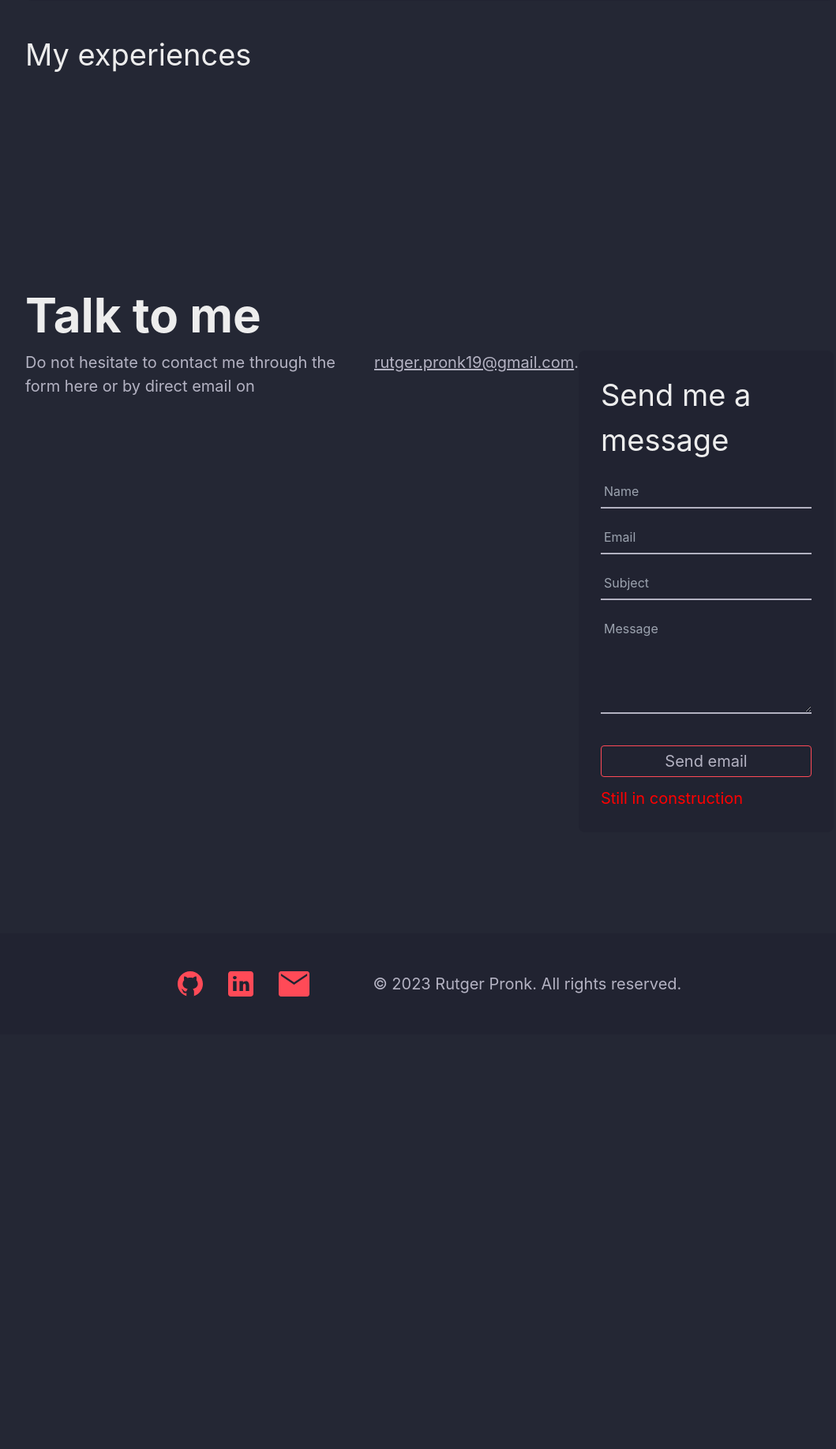
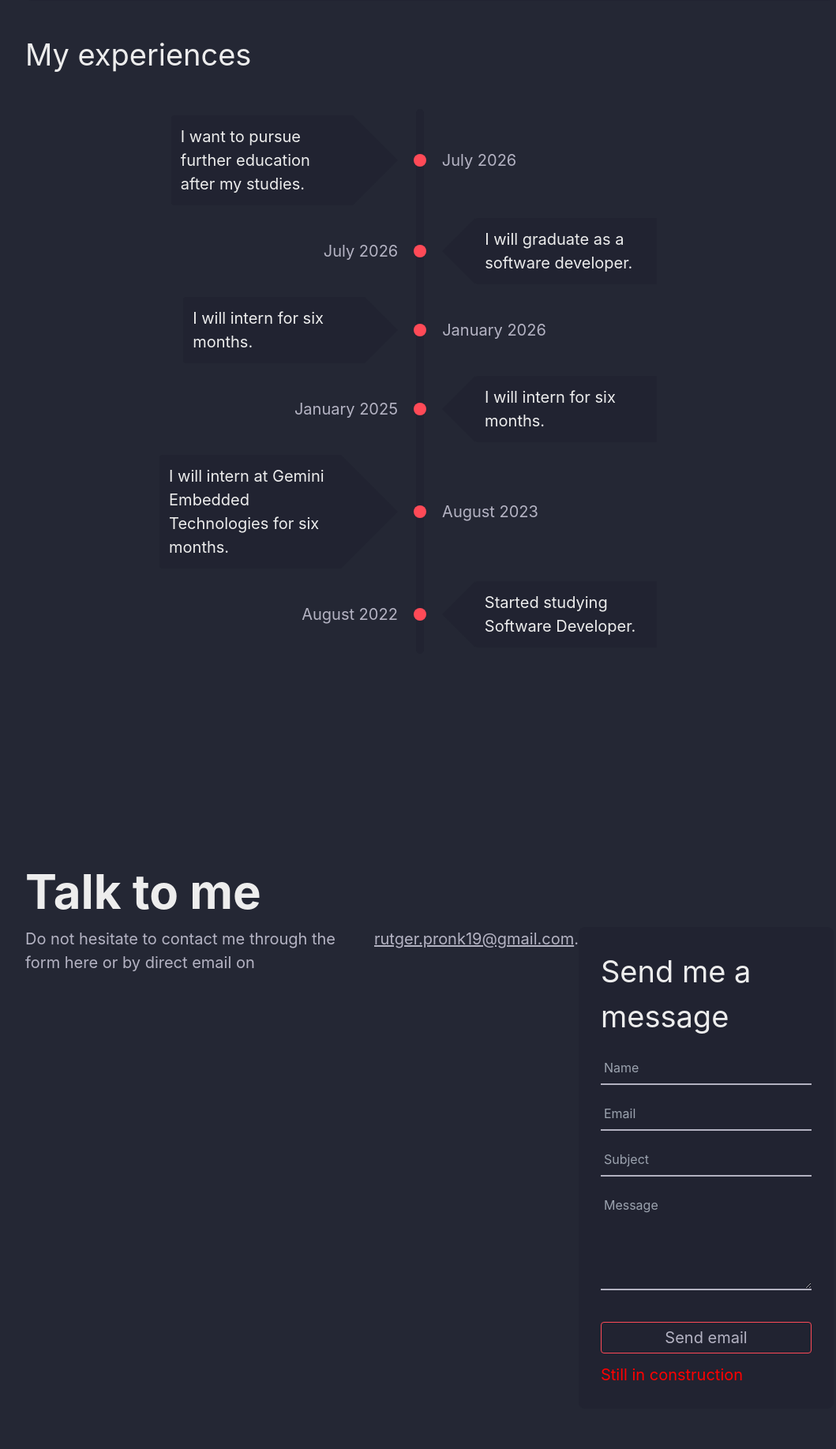
Before and after one commit to Rutger505/portfolio, a PHP site: page / in a window 1280 px wide. Shown: the part 3439-5274 px from the top of the page at 79% size, without its empty margins (96-1155 px from the left). Before the commit the page ends 4701 px from the top, so only its background shows below. Run offline with PHP 8.4, Linux system fonts and the light colour scheme.

Commit message:
my work experience tree

```diff
--- a/src/index.html
+++ b/src/index.html
@@ -11,6 +11,7 @@
 	<script src="scripts/compactHeader.js" defer></script>
 	<script src="scripts/underlineHeader.js" defer></script>
 	<script src="scripts/copyEmail.js" defer></script>
+	<script src="scripts/experienceElement.js"></script>
 	<!-- document icons -->
 	<link rel="icon" href="img/website-icon.svg" type="image/svg+xml">
 	<link rel="icon" href="img/website-icon.png" type="image/png">
@@ -184,9 +185,19 @@
 			</div>
 		</div>
 		<h2 class="mt-10">My experiences</h2>
+		<div class="relative flex justify-center mt-10">
+			<div class="flex flex-col items-center">
+				<work-experience text="I want to pursue further education after my studies." date="July 2026"></work-experience>
+				<work-experience text="I will graduate as a software developer." date="July 2026"></work-experience>
+				<work-experience text="I will intern for six months." date="January 2026"></work-experience>
+				<work-experience text="I will intern for six months." date="January 2025"></work-experience>
+				<work-experience text="I will intern at Gemini Embedded Technologies for six months." date="August 2023"></work-experience>
+				<work-experience text="Started studying Software Developer." date="August 2022"></work-experience>
+			</div>
+		</div>
 	</section>
 
-	<section id="contact" class="py-32 mx-spacing">
+	<section id="contact" class="py-32 rounded-t mx-spacing">
 		<h1>Talk to me</h1>
 		<div class="flex justify-between">
 			<div class="flex items-start ">
--- /dev/null
+++ b/src/scripts/experienceElement.js
@@ -0,0 +1,90 @@
+let elementCount = 0;
+
+class experienceElement extends HTMLElement {
+    constructor() {
+        super();
+    }
+
+    connectedCallback() {
+        elementCount++;
+
+        let date = this.getAttribute("date") || "#####";
+        let text = this.getAttribute("text") || "#####";
+
+        const rightSide = elementCount % 2 == 0;
+
+        if (rightSide) {
+            this.innerHTML = `
+                <div class="flex items-center mr-6 gap-x-5 relative justify-center">
+					<p id="experience-date-${elementCount}">${date}</p>
+
+				    <div id="experience-line-${elementCount}" class="absolute w-[10px] h-full bg-secondary -z-10 flex items-center just"></div>
+
+					<div class="w-4 h-4 rounded-full bg-accent"></div>
+
+					<div id="experience-text-container-${elementCount}" class="flex my-2">
+						<div id="experience-border-${elementCount}" class="border-r-[42px] border-t-transparent border-b-transparent border-r-secondary border-l-transparent"></div>
+						<p id="experience-text-${elementCount}" class="p-3 rounded-l bg-secondary w-[230px] h-fit text-text">${text}</p>
+					</div>
+				</div>
+        `;
+        } else {
+            this.innerHTML = `
+                <div class="flex items-center mr-6 gap-x-5 relative justify-center">
+                    <div id="experience-text-container-${elementCount}" class="flex my-2">
+                        <p id="experience-text-${elementCount}" class="p-3 rounded-l bg-secondary w-[230px] h-fit text-text">${text}</p>
+                        <div id="experience-border-${elementCount}" class="border-l-[42px] border-t-transparent border-b-transparent border-l-secondary border-r-transparent"></div>
+                    </div>
+
+				    <div id="experience-line-${elementCount}" class="absolute w-[10px] h-full  bg-secondary -z-10 flex items-center just"></div>
+
+                    <div class="w-4 h-4 rounded-full bg-accent"></div>
+
+                    <p id="experience-date-${elementCount}">${date}</p>
+                </div>
+        `;
+        }
+
+        const textElement = document.querySelector(`#experience-text-${elementCount}`);
+        const textHeight = textElement.clientHeight;
+        const borderSize = textHeight / 2;
+
+        // set correct border size
+        const borderElement = document.querySelector(`#experience-border-${elementCount}`);
+        borderElement.style.borderWidth = `${borderSize}px`;
+        if (rightSide) {
+            borderElement.style.marginLeft = `-${borderSize}px`;
+        } else {
+            borderElement.style.marginRight = `-${borderSize}px`;
+        }
+
+        // set correct margin for centering
+        const textContainer = document.querySelector(`#experience-text-container-${elementCount}`);
+        const dateText = document.querySelector(`#experience-date-${elementCount}`); // where margin whill be applied
+
+        const textContainerWidth = textContainer.clientWidth;
+        const dateTextWidth = dateText.clientWidth;
+
+        const margin = textContainerWidth - dateTextWidth;
+
+        if (rightSide) {
+            dateText.style.marginLeft = `${margin}px`;
+        } else {
+            dateText.style.marginRight = `${margin}px`;
+        }
+
+        // rounded middle line only at top and bottom
+        const lineElement = document.querySelector(`#experience-line-${elementCount}`);
+        if (elementCount == 1) {
+            lineElement.classList.add("rounded-t-full");
+        }
+        lineElement.classList.add("rounded-b-full");
+
+        if (elementCount !== 1) {
+            const oldLineElement = document.querySelector(`#experience-line-${elementCount - 1}`);
+            console.log(oldLineElement);
+            oldLineElement.classList.remove("rounded-b-full");
+        }
+    }
+}
+customElements.define("work-experience", experienceElement);
--- a/src/style/main.css
+++ b/src/style/main.css
@@ -671,9 +671,18 @@ p {
   top: 0px;
 }
 
+.-z-10 {
+  z-index: -10;
+}
+
 .mx-spacing {
   margin-left: 10%;
   margin-right: 10%;
+}
+
+.my-2 {
+  margin-top: 0.5rem;
+  margin-bottom: 0.5rem;
 }
 
 .mb-5 {
@@ -682,6 +691,10 @@ p {
 
 .ml-1 {
   margin-left: 0.25rem;
+}
+
+.mr-6 {
+  margin-right: 1.5rem;
 }
 
 .mt-10 {
@@ -748,6 +757,10 @@ p {
   height: 6rem;
 }
 
+.h-4 {
+  height: 1rem;
+}
+
 .h-8 {
   height: 2rem;
 }
@@ -764,6 +777,11 @@ p {
   height: 400px;
 }
 
+.h-fit {
+  height: -moz-fit-content;
+  height: fit-content;
+}
+
 .h-full {
   height: 100%;
 }
@@ -774,6 +792,18 @@ p {
 
 .min-h-screen {
   min-height: 100vh;
+}
+
+.w-4 {
+  width: 1rem;
+}
+
+.w-\[10px\] {
+  width: 10px;
+}
+
+.w-\[230px\] {
+  width: 230px;
 }
 
 .w-\[80\%\] {
@@ -857,6 +879,11 @@ p {
        column-gap: 6rem;
 }
 
+.gap-x-5 {
+  -moz-column-gap: 1.25rem;
+       column-gap: 1.25rem;
+}
+
 .gap-x-7 {
   -moz-column-gap: 1.75rem;
        column-gap: 1.75rem;
@@ -892,12 +919,68 @@ p {
   border-radius: 0.5rem;
 }
 
+.rounded-b-full {
+  border-bottom-right-radius: 9999px;
+  border-bottom-left-radius: 9999px;
+}
+
+.rounded-l {
+  border-top-left-radius: 0.25rem;
+  border-bottom-left-radius: 0.25rem;
+}
+
+.rounded-t {
+  border-top-left-radius: 0.25rem;
+  border-top-right-radius: 0.25rem;
+}
+
+.rounded-t-full {
+  border-top-left-radius: 9999px;
+  border-top-right-radius: 9999px;
+}
+
+.border {
+  border-width: 1px;
+}
+
 .border-b-2 {
   border-bottom-width: 2px;
 }
 
+.border-l-\[42px\] {
+  border-left-width: 42px;
+}
+
+.border-r-\[42px\] {
+  border-right-width: 42px;
+}
+
 .border-detail {
   border-color: #EFEDFDB5;
+}
+
+.border-b-transparent {
+  border-bottom-color: transparent;
+}
+
+.border-l-secondary {
+  border-left-color: #1E212E80;
+}
+
+.border-l-transparent {
+  border-left-color: transparent;
+}
+
+.border-r-secondary {
+  border-right-color: #1E212E80;
+}
+
+.border-r-transparent {
+  border-right-color: transparent;
+}
+
+.border-t-transparent {
+  border-top-color: transparent;
 }
 
 .bg-accent {
@@ -921,6 +1004,10 @@ p {
   padding: 0.5rem;
 }
 
+.p-3 {
+  padding: 0.75rem;
+}
+
 .p-7 {
   padding: 1.75rem;
 }
--- a/tailwind.config.js
+++ b/tailwind.config.js
@@ -1,6 +1,6 @@
 /** @type {import('tailwindcss').Config} */
 module.exports = {
-  mode: "jit", // just in time compiler faster build times
+  // mode: "jit", // just in time compiler faster build times ## maybe bug crash fix
   content: [
     "./src/*.{html,js}",
     "./src/**/*.{html,js}"
@@ -13,6 +13,8 @@ module.exports = {
       text: "#EDEDED",
       detail: "#EFEDFDB5",
       header: "#EDEDED",
+
+      transparent: "transparent",
 
       red: "#FF0000",
       green: "#00FF00",
```
Also changed, not shown: other parts of src/style/main.css (+14 -61 lines).
